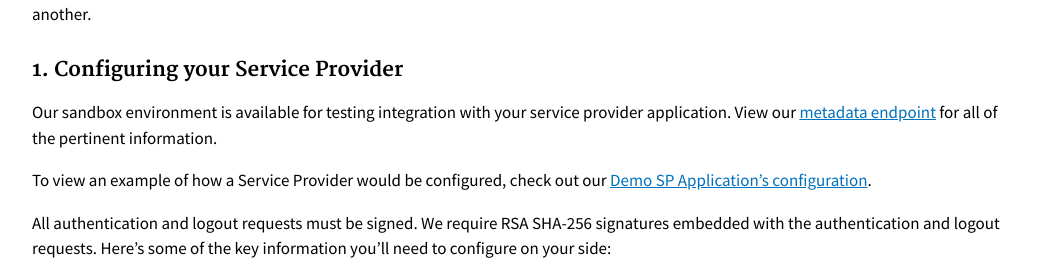
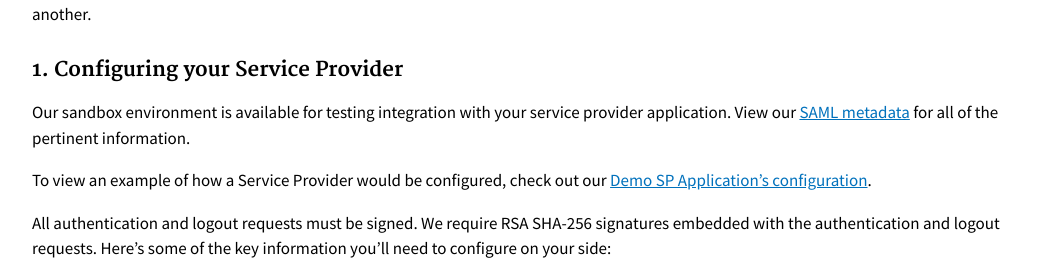
Before and after one commit to GSA-TTS/identity-dev-docs, a Jekyll site: the page built from _pages/index.md, in a window 1280 px wide and 900 px high, scrolled down 680 px. Shown: the part 159-438 px from the top of the window, without its empty margins (118-1161 px from the left). Built offline with Jekyll 4.4.1, drawn with Linux system fonts in a browser that asks for light colours; our own code applies the rules of GitHub Pages for plain Markdown files.

Commit message:
Replace SAML metadata URL
Pointing to wiki

```diff
--- a/_pages/index.md
+++ b/_pages/index.md
@@ -30,7 +30,7 @@
 
 ### 1. Configuring your Service Provider
 
-Our sandbox environment is available for testing integration with your service provider application. View our [metadata endpoint](https://idp.dev.login.gov/api/saml/metadata) for all of the pertinent information.
+Our sandbox environment is available for testing integration with your service provider application. View our [SAML metadata](https://github.com/18F/identity-idp/wiki/SAML-Metadata) for all of the pertinent information.
 
 To view an example of how a Service Provider would be configured, check out our [Demo SP Application's configuration](https://github.com/18F/identity-sp-rails/blob/master/config/initializers/omniauth.rb).
 
```
